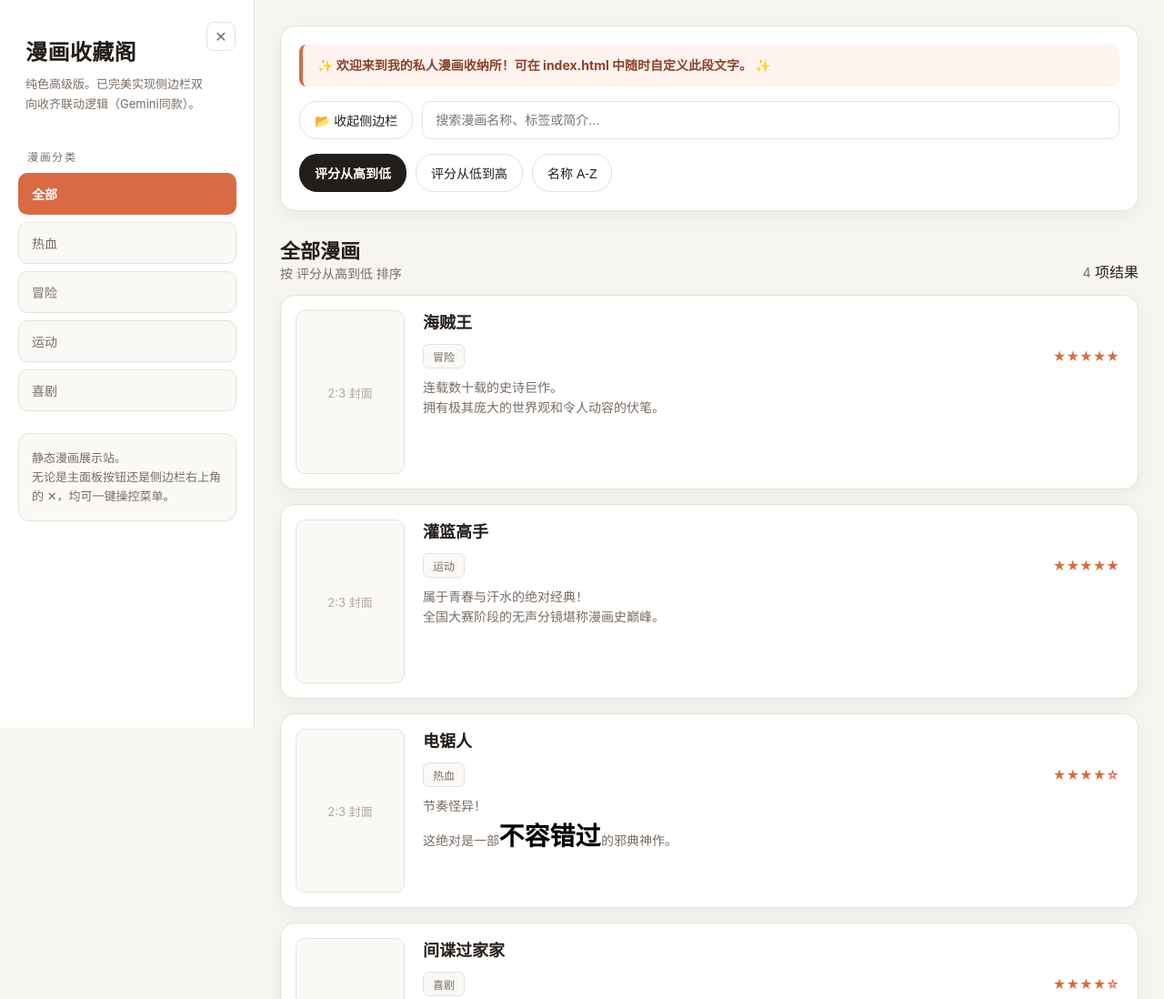
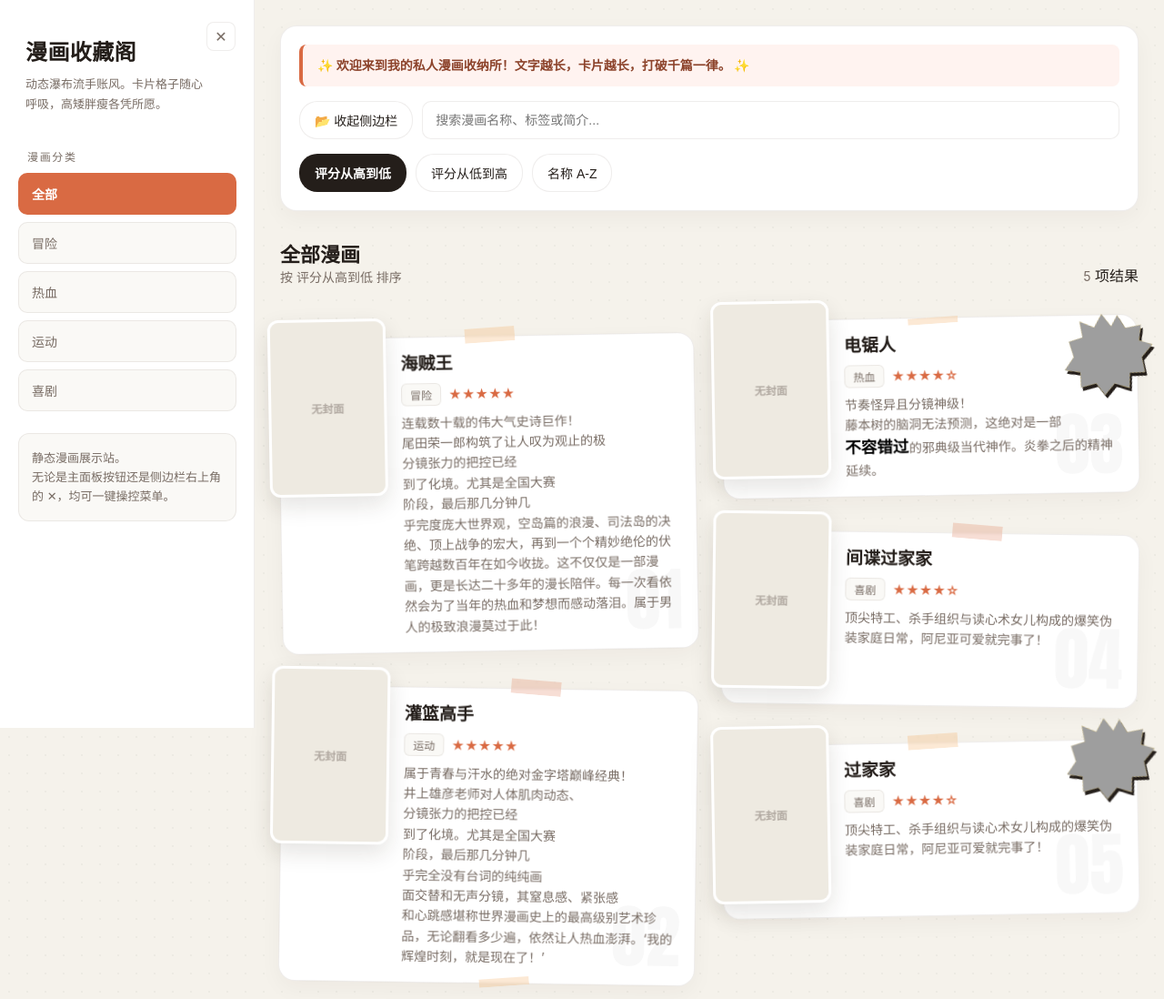
Before and after one commit to SmokySis/MyComicPalace, a plain HTML site: page index.html in a window 1280 px wide. Shown: the top 1098 px of the page at 91% size. Drawn offline with Linux system fonts and the light colour scheme; grey boxes are pictures that could not be loaded.

Commit message:
新排版

```diff
--- a/index.html
+++ b/index.html
@@ -3,17 +3,17 @@
 <head>
   <meta charset="UTF-8" />
   <meta name="viewport" content="width=device-width, initial-scale=1.0" />
-  <title>我的专属漫画阁</title>
+  <title>我的专属漫画阁-瀑布流手账版</title>
   <style>
     :root {
-      --bg: #f7f5f0;          /* 高级日系纯色底色 */
-      --panel: #ffffff;       /* 纯白面板 */
+      --bg: #f5f2eb;          /* 带有温度的复古日系纸张色 */
+      --panel: #ffffff;
       --text: #241e1a;
       --muted: #786c64;
-      --line: #e6e2db;        /* 干净平整的纯色边框线 */
-      --accent: #d96a43;      /* 优雅平整的砖橙色 */
-      --shadow: 0 6px 20px rgba(40, 30, 20, 0.05);
-      --radius: 16px;
+      --line: rgba(120, 108, 100, 0.12);
+      --accent: #d96a43;
+      --shadow: 0 8px 24px rgba(40, 30, 20, 0.04);
+      --radius: 18px;
     }
 
     * { box-sizing: border-box; }
@@ -23,6 +23,9 @@
       font-family: Inter, "PingFang SC", "Microsoft YaHei", system-ui, -apple-system, sans-serif;
       color: var(--text);
       background: var(--bg);
+      /* 手帐点阵纹理背景 */
+      background-image: radial-gradient(rgba(40, 30, 20, 0.04) 1.5px, transparent 1.5px);
+      background-size: 20px 20px;
     }
 
     .app {
@@ -51,7 +54,6 @@
       width: 240px;
     }
 
-    /* 💡【核心新增】侧边栏右上角 Gemini 同款收起按钮 */
     .sidebar-close-btn {
       position: absolute;
       top: 24px;
@@ -85,7 +87,7 @@
     }
 
     .brand {
-      padding: 10px 30px 20px 8px; /* 右边留出空隙给收起按钮 */
+      padding: 10px 30px 20px 8px;
       margin-bottom: 12px;
     }
 
@@ -171,7 +173,7 @@
       border: 1px solid var(--line);
       border-radius: var(--radius);
       box-shadow: var(--shadow);
-      margin-bottom: 22px;
+      margin-bottom: 30px;
     }
 
     .custom-intro {
@@ -235,74 +237,162 @@
       justify-content: space-between;
       align-items: end;
       gap: 12px;
-      margin: 26px 0 14px;
+      margin: 26px 0 20px;
     }
     .content-head h3 { margin: 0; font-size: 22px; }
     .content-head span { color: var(--muted); font-size: 14px; }
 
+    /* 【核心改动】抛弃 Grid，启用真正的 CSS 瀑布流列排版 */
     .grid {
-      display: grid;
-      grid-template-columns: 1fr;
-      gap: 16px;
+      display: block;         /* 切换为块级容器 */
+      column-count: 1;        /* 默认单列 */
+      column-gap: 28px;       /* 列之间的左右间距 */
+      padding-top: 15px;
     }
 
-    /* 漫画卡片：整张支持跳转 */
+    @media (min-width: 992px) {
+      .grid {
+        column-count: 2;      /* 宽屏下自动平铺为精美的双列瀑布流 */
+      }
+    }
+
+    /* 💡 漫画卡片：完美适应内容长度 */
     .card {
+      position: relative;
       text-decoration: none;
-      overflow: hidden;
+      overflow: visible;      /* 极其关键：允许右上角贴纸破格溢出 */
       background: #ffffff;
       border: 1px solid var(--line);
       border-radius: var(--radius);
       box-shadow: var(--shadow);
       display: flex;
       align-items: flex-start;
-      transition: transform 0.2s ease, border-color 0.2s ease, box-shadow 0.2s ease;
+      transition: all 0.35s cubic-bezier(0.34, 1.56, 0.64, 1);
       cursor: pointer;
+      padding-right: 16px;
+
+      margin-top: 20px;
+      margin-bottom: 40px;    /* 用下边距代替之前的网格行距，给倾斜和破格留出空间 */
+      break-inside: avoid;    /* 极其关键：防止卡片在分页换列时被拦腰截断 */
     }
 
-    .card:hover {
-      transform: translateY(-4px);
-      border-color: var(--accent);
-      box-shadow: 0 12px 30px rgba(40, 30, 20, 0.08);
+    /* 制造随心堆叠的倾斜手帐感 */
+    .card:nth-child(odd) { transform: rotate(-1deg); }
+    .card:nth-child(even) { transform: rotate(0.8deg); }
+
+    /* 手帐卡片顶部的伪复古“纸胶带”装饰 */
+    .card::before {
+      content: "";
+      position: absolute;
+      top: -10px;
+      left: 55%;
+      width: 55px;
+      height: 16px;
+      background: rgba(217, 106, 67, 0.22);
+      transform: rotate(4deg);
+      backdrop-filter: blur(1px);
+      pointer-events: none;
+      z-index: 2;
+    }
+    .card:nth-child(odd)::before {
+      background: rgba(242, 166, 90, 0.25);
+      transform: rotate(-3deg);
+      left: 45%;
     }
 
-    .cover {
-      width: 120px;
-      aspect-ratio: 2 / 3;
-      margin: 16px;
-      border: 1px solid var(--line);
-      border-radius: 10px;
-      background: #faf9f6;
-      overflow: hidden;
-      position: relative;
-      flex-shrink: 0;
+    /* 杂志感超大半透明背景数字编号 */
+    .card-index {
+      position: absolute;
+      right: 16px;
+      bottom: -4px;
+      font-size: 76px;
+      font-weight: 900;
+      color: rgba(40, 30, 20, 0.03);
+      font-family: "Impact", Arial, sans-serif;
+      user-select: none;
+      pointer-events: none;
+      z-index: 1;
     }
-    .cover img {
+
+    /* 💥【新增】漫画感爆炸点评图片组件样式 */
+    .explosion-badge {
+      position: absolute;
+      top: -24px;   /* 往上冲出边界 */
+      right: -16px;  /* 往右冲出边界 */
+      width: 90px;
+      height: 90px;
+      z-index: 15;   /* 确保在卡片最顶层 */
+      /* 核心魔法：使用 drop-shadow 营造波普漫画特有的纯黑硬边框阴影 */
+      filter: drop-shadow(3px 3px 0px var(--text));
+      transform: rotate(14deg);
+      transition: transform 0.35s cubic-bezier(0.34, 1.56, 0.64, 1);
+    }
+
+    /* 核心魔法：利用 clip-path 把正方形图片精准剪裁成 20 尖角的漫画爆炸星形状 */
+    .explosion-badge img {
       width: 100%;
       height: 100%;
       object-fit: cover;
       display: block;
+      background: #ffd54f; /* 当图片未加载出时的漫画明黄底色 */
+      clip-path: polygon(
+        50% 0%, 63% 13%, 81% 5%, 83% 24%, 100% 25%, 91% 43%, 99% 60%, 81% 65%,
+        85% 83%, 66% 82%, 58% 98%, 44% 87%, 27% 96%, 22% 78%, 3% 80%, 10% 62%,
+        0% 45%, 15% 36%, 7% 18%, 26% 21%, 31% 3%, 46% 15%
+      );
     }
 
+    /* 鼠标悬停：卡片回正、浮起 */
+    .card:hover {
+      transform: translateY(-8px) scale(1.02) rotate(0deg) !important;
+      border-color: var(--accent);
+      box-shadow: 0 20px 38px rgba(40, 30, 20, 0.08);
+      z-index: 10;
+    }
+
+    /* 💥 悬停时，爆炸图片贴纸反向扭转放大，极具动感 */
+    .card:hover .explosion-badge {
+      transform: rotate(-10deg) scale(1.2);
+    }
+
+    /* 破格封面 */
+    .cover {
+      width: 130px;
+      aspect-ratio: 2 / 3;
+      margin: -22px 16px 16px -12px;
+      border: 3px solid #ffffff;
+      border-radius: 12px;
+      background: #faf9f6;
+      box-shadow: 0 10px 25px rgba(40, 30, 20, 0.12);
+      overflow: hidden;
+      position: relative;
+      flex-shrink: 0;
+      transition: transform 0.3s ease;
+      z-index: 3;
+    }
+
+    .card:hover .cover { transform: scale(1.04) rotate(-1.5deg); }
+    .cover img { width: 100%; height: 100%; object-fit: cover; display: block; }
+
     .card-body {
-      padding: 18px 20px 18px 4px;
+      padding: 16px 4px 16px 0;
       flex: 1;
       display: flex;
       flex-direction: column;
       justify-content: flex-start;
       align-items: flex-start;
-      gap: 10px;
+      gap: 8px;
+      z-index: 2;
     }
 
     .title {
       margin: 0;
-      font-size: 18px;
+      font-size: 19px;
+      font-weight: 800;
       line-height: 1.35;
       color: var(--text);
     }
-    .card:hover .title {
-      color: var(--accent);
-    }
+    .card:hover .title { color: var(--accent); }
 
     .meta-row {
       display: flex;
@@ -315,7 +405,7 @@
     .tag {
       display: inline-flex;
       align-items: center;
-      padding: 4px 10px;
+      padding: 3px 9px;
       border-radius: 6px;
       background: #faf9f6;
       border: 1px solid var(--line);
@@ -324,19 +414,15 @@
     }
 
     .rating {
-      margin-left: auto;
       display: inline-flex;
       align-items: center;
-      gap: 6px;
+      gap: 4px;
       color: var(--muted);
       font-weight: 700;
     }
-    .stars {
-      color: var(--accent);
-      font-size: 14px;
-    }
+    .stars { color: var(--accent); font-size: 14px; }
 
-    /* 点评文字样式及外挂包 */
+    /* 点评文字样式：高度自由由内容决定 */
     .desc {
       margin: 0;
       font-size: 14px;
@@ -344,16 +430,8 @@
       text-align: left;
       display: block;
       color: var(--muted);
-      white-space: pre-wrap; /* 完美支持换行 */
+      white-space: pre-wrap;
       font-weight: normal;
-    }
-
-    @keyframes rainbow {
-      0% { color: #ff7979; }
-      25% { color: #badc58; }
-      50% { color: #7ed6df; }
-      75% { color: #e056fd; }
-      100% { color: #ff7979; }
     }
 
     @keyframes textShake {
@@ -365,47 +443,12 @@
       100% { transform: translate(0, 0); }
     }
 
-/* ----------- 升级版的通用局部特效外挂包 ----------- */
-
-    .rainbow-shake {
-      display: inline-block;   /* 💡 核心：允许局部文字进行抖动和变形 */
-      font-weight: bold;
-      animation: rainbow 3s linear infinite, textShake 0.15s linear infinite;
-    }
-
-    .rainbow-only {
+    .bold-black-shake {
       display: inline-block;
-      font-weight: bold;
-      animation: rainbow 3s linear infinite;
-    }
-
-    .shake-only {
-      display: inline-block;
-      color: #ff4757;          /* 局部纯红抖动 */
+      font-weight: 900;
+      font-size: 1.25em;
+      color: #000000;
       animation: textShake 0.15s linear infinite;
-    }
-
-    /* 1. 基础纯黑加粗：不放大，完美融入排版 */
-    .bold-black {
-      font-weight: 900;       /* 极致加粗 */
-      color: #000000;         /* 纯黑 */
-    }
-
-    /* 2. 🔥 修正版：重磅压迫感（字号放大且正常排版） */
-    .bold-black-pop {
-      font-weight: 900;       /* 极致加粗 */
-      color: #000000;         /* 纯黑 */
-      font-size: 2.00em;      /* 💡 核心：使用 em 单位。1.15em 意味着比周围的字放大 1.15 倍 */
-      line-height: 1;         /* 防止放大后撑大整行导致行距变丑 */
-    }
-
-    /* 🔥 终极压迫感：纯黑 + 极致加粗 + 疯狂抖动 */
-    .bold-black-shake {
-      display: inline-block;  /* 💡 核心：必须有这行，文字才能做位移抖动 */
-      font-weight: 900;       /* 极致加粗 */
-      font-size: 2.00em;
-      color: #000000;         /* 纯黑 */
-      animation: textShake 0.15s linear infinite; /* 💡 直接复用之前写好的抖动动画 */
     }
 
     .footer-note { margin: 20px 0 8px; color: var(--muted); font-size: 13px; }
@@ -418,29 +461,25 @@
       border-radius: var(--radius);
     }
 
-    /* 移动端/竖屏抽屉式响应式布局 */
+    /* 移动端适配 */
     @media (max-width: 768px) {
       .sidebar {
-        position: fixed;
-        top: 0;
-        left: 0;
-        bottom: 0;
-        height: 100vh;
-        width: 280px;
+        position: fixed; top: 0; left: 0; bottom: 0; height: 100vh; width: 280px;
         border-right: 1px solid var(--line);
         box-shadow: 4px 0 30px rgba(0,0,0,0.1);
         transform: translateX(0);
       }
+      .app.sidebar-collapsed .sidebar { width: 280px; transform: translateX(-100%); }
+      .main { padding: 16px; }
 
-      .app.sidebar-collapsed .sidebar {
-        width: 280px;
-        transform: translateX(-100%);
-      }
-
-      .main { padding: 16px; }
-      .card { flex-direction: column; align-items: stretch; }
-      .cover { width: calc(100% - 32px); margin: 16px 16px 0 16px; }
-      .card-body { padding: 16px; }
+      .grid { column-count: 1; gap: 20px; }
+      .card { margin-top: 10px; margin-bottom: 25px; }
+      .cover { width: 110px; margin: -16px 12px 12px -6px; border-width: 2px; }
+      .title { font-size: 16px; }
+      .desc { font-size: 13px; }
+      .card-index { font-size: 56px; bottom: -4px; }
+      /* 💥 移动端稍微缩小一点爆炸点评的大小，防止遮挡文字 */
+      .explosion-badge { width: 70px; height: 70px; top: -16px; right: -10px; }
     }
   </style>
 </head>
@@ -452,7 +491,7 @@
       <div class="sidebar-wrapper">
         <div class="brand">
           <h1>漫画收藏阁</h1>
-          <p>纯色高级版。已完美实现侧边栏双向收齐联动逻辑（Gemini同款）。</p>
+          <p>动态瀑布流手账风。卡片格子随心呼吸，高矮胖瘦各凭所愿。</p>
         </div>
 
         <div class="section-title">漫画分类</div>
@@ -468,7 +507,7 @@
     <main class="main">
       <section class="panel control-panel">
         <div class="custom-intro">
-          <p>✨ 欢迎来到我的私人漫画收纳所！可在 index.html 中随时自定义此段文字。 ✨</p>
+          <p>✨ 欢迎来到我的私人漫画收纳所！文字越长，卡片越长，打破千篇一律。 ✨</p>
         </div>
 
         <div class="control-row">
@@ -498,31 +537,34 @@
   </div>
 
   <script>
+    // 💡【数据扩展】允许加入可选的 commentImg 字段来单独注入图片点评贴纸
+    // 提示：此处用了随机图做演示，正式使用时请替换为你真实的图片路径（如 "./images/review1.png"）
     const data = [
+      {
+        title: "海贼王",
+        sub: "冒险",
+        rating: 5,
+        cover: "",
+        desc: "连载数十载的伟大气史诗巨作！\n尾田荣一郎构筑了让人叹为观止的极\n分镜张力的把控已经\n到了化境。尤其是全国大赛\n阶段，最后那几分钟几\n乎完度庞大世界观，空岛篇的浪漫、司法岛的决绝、顶上战争的宏大，再到一个个精妙绝伦的伏笔跨越数百年在如今收拢。这不仅仅是一部漫画，更是长达二十多年的漫长陪伴。每一次看依然会为了当年的热血和梦想而感动落泪。属于男人的极致浪漫莫过于此！",
+        effect: "",
+        url: "#"
+      },
       {
         title: "电锯人",
         sub: "热血",
         rating: 4,
         cover: "",
-        desc: "节奏怪异！\n这绝对是一部<span class='bold-black-shake'>不容错过</span>的邪典神作。",
+        desc: "节奏怪异且分镜神级！\n藤本树的脑洞无法预测，这绝对是一部<span class='bold-black-shake'>不容错过</span>的邪典级当代神作。炎拳之后的精神延续。",
         effect: "",
+        commentImg: "https://picsum.photos/150/150?random=10", // 💥 为电锯人增加爆炸点评图
         url: "https://manga.bilibili.com/"
-      },
-      {
-        title: "海贼王",
-        sub: "冒险",
-        rating: 5,
-        cover: "",
-        desc: "连载数十载的史诗巨作。\n拥有极其庞大的世界观和令人动容的伏笔。",
-        effect: "",
-        url: "#"
       },
       {
         title: "灌篮高手",
         sub: "运动",
         rating: 5,
         cover: "",
-        desc: "属于青春与汗水的绝对经典！\n全国大赛阶段的无声分镜堪称漫画史巅峰。",
+        desc: "属于青春与汗水的绝对金字塔巅峰经典！\n井上雄彦老师对人体肌肉动态、\n分镜张力的把控已经\n到了化境。尤其是全国大赛\n阶段，最后那几分钟几\n乎完全没有台词的纯纯画\n面交替和无声分镜，其窒息感、紧张感\n和心跳感堪称世界漫画史上的最高级别艺术珍品，无论翻看多少遍，依然让人热血澎湃。‘我的辉煌时刻，就是现在了！’",
         effect: "",
         url: "#"
       },
@@ -531,8 +573,18 @@
         sub: "喜剧",
         rating: 4,
         cover: "",
-        desc: "顶尖特工、杀手组织与读心术女儿。\n构成的爆笑伪装家庭日常。",
+        desc: "顶尖特工、杀手组织与读心术女儿构成的爆笑伪装家庭日常，阿尼亚可爱就完事了！",
         effect: "",
+        url: "#"
+      },
+      {
+        title: "过家家",
+        sub: "喜剧",
+        rating: 4,
+        cover: "",
+        desc: "顶尖特工、杀手组织与读心术女儿构成的爆笑伪装家庭日常，阿尼亚可爱就完事了！",
+        effect: "",
+        commentImg: "https://picsum.photos/150/150?random=20", // 💥 为过家家增加爆炸点评图
         url: "#"
       }
     ];
@@ -592,10 +644,17 @@
       const list = applyFilters();
       updateHeader(list.length);
 
-      cardGrid.innerHTML = list.map(item => `
+      // 💡【渲染逻辑改动】如果数据里有 commentImg 字段，就输出一段爆炸图片的 HTML
+      cardGrid.innerHTML = list.map((item, idx) => `
         <a href="${item.url || '#'}" target="_blank" class="card">
+          ${item.commentImg ? `
+            <div class="explosion-badge">
+              <img src="${item.commentImg}" alt="点评图片贴纸">
+            </div>
+          ` : ''}
+          <div class="card-index">${String(idx + 1).padStart(2, '0')}</div>
           <div class="cover">
-            ${item.cover ? `<img src="${item.cover}" alt="${item.title} 封面">` : `<div class="cover-placeholder" style="text-align:center;line-height:180px;font-size:13px;color:#b0a8a0;">2:3 封面</div>`}
+            ${item.cover ? `<img src="${item.cover}" alt="${item.title} 封面">` : `<div class="cover-placeholder" style="display:flex;align-items:center;justify-content:center;height:100%;font-size:12px;color:#b0a8a0;font-weight:bold;background:#eeeae1;">无封面</div>`}
           </div>
           <div class="card-body">
             <h4 class="title">${item.title}</h4>
@@ -603,7 +662,7 @@
               <span class="tag">${item.sub}</span>
               <span class="rating"><span class="stars">${starText(item.rating)}</span></span>
             </div>
-            <p class="desc ${item.effect || ''}">${item.desc}</p>
+            <p class="desc">${item.desc}</p>
           </div>
         </a>
       `).join("");
@@ -611,7 +670,6 @@
       emptyState.style.display = list.length ? "none" : "block";
     }
 
-    // 💡 核心联动逻辑：一个核心切换函数，绑定两处按钮
     function toggleSidebar() {
       appContainer.classList.toggle("sidebar-collapsed");
       const isCollapsed = appContainer.classList.contains("sidebar-collapsed");
@@ -627,7 +685,6 @@
       state.sub = btn.dataset.sub;
       renderSubNav();
       renderCards();
-      // 手机端选完分类后自动收起菜单
       if (window.innerWidth <= 768) {
         appContainer.classList.add("sidebar-collapsed");
         toggleSidebarBtn.innerHTML = "📂 展开侧边栏";
@@ -648,13 +705,11 @@
       renderCards();
     });
 
-    // 手机竖屏状态打开时默认隐藏侧边栏
     if (window.innerWidth <= 768) {
       appContainer.classList.add("sidebar-collapsed");
       toggleSidebarBtn.innerHTML = "📂 展开侧边栏";
     }
 
-    // 初始化
     renderSubNav();
     renderCards();
   </script>
```
